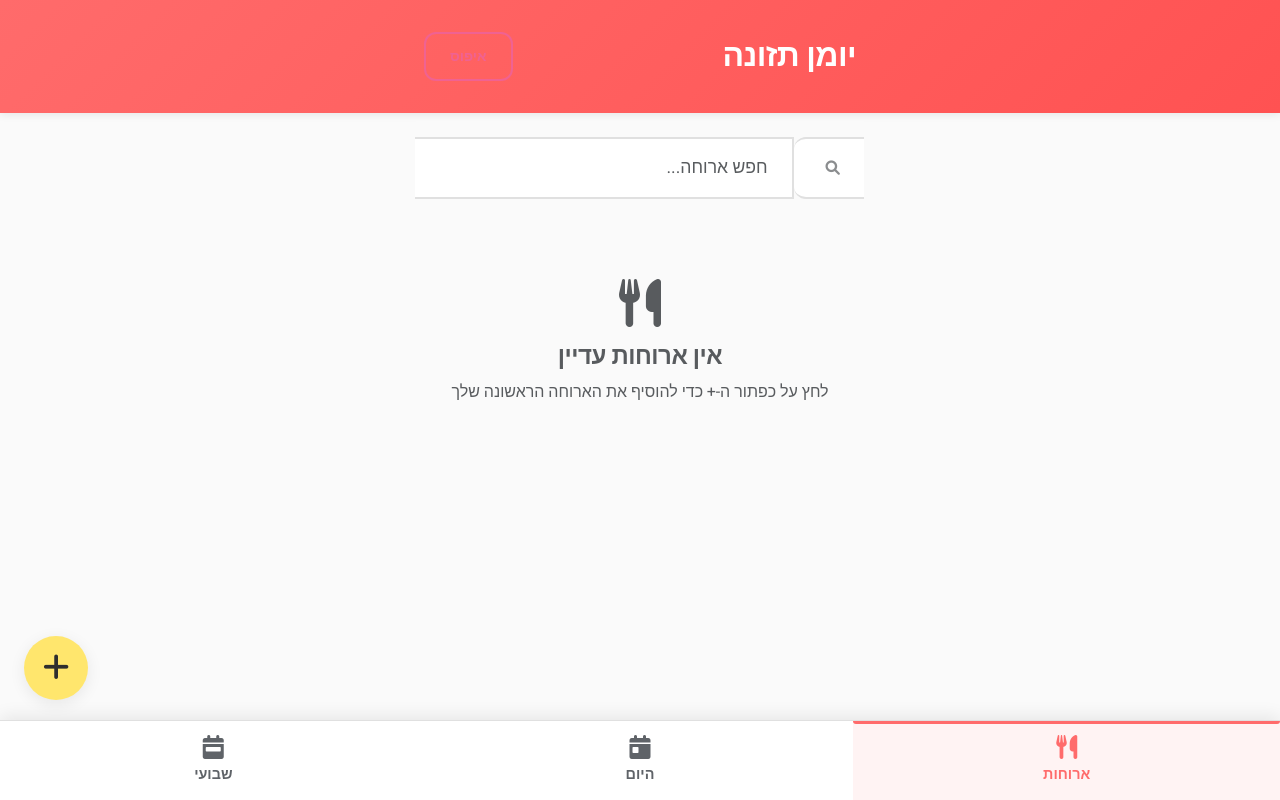
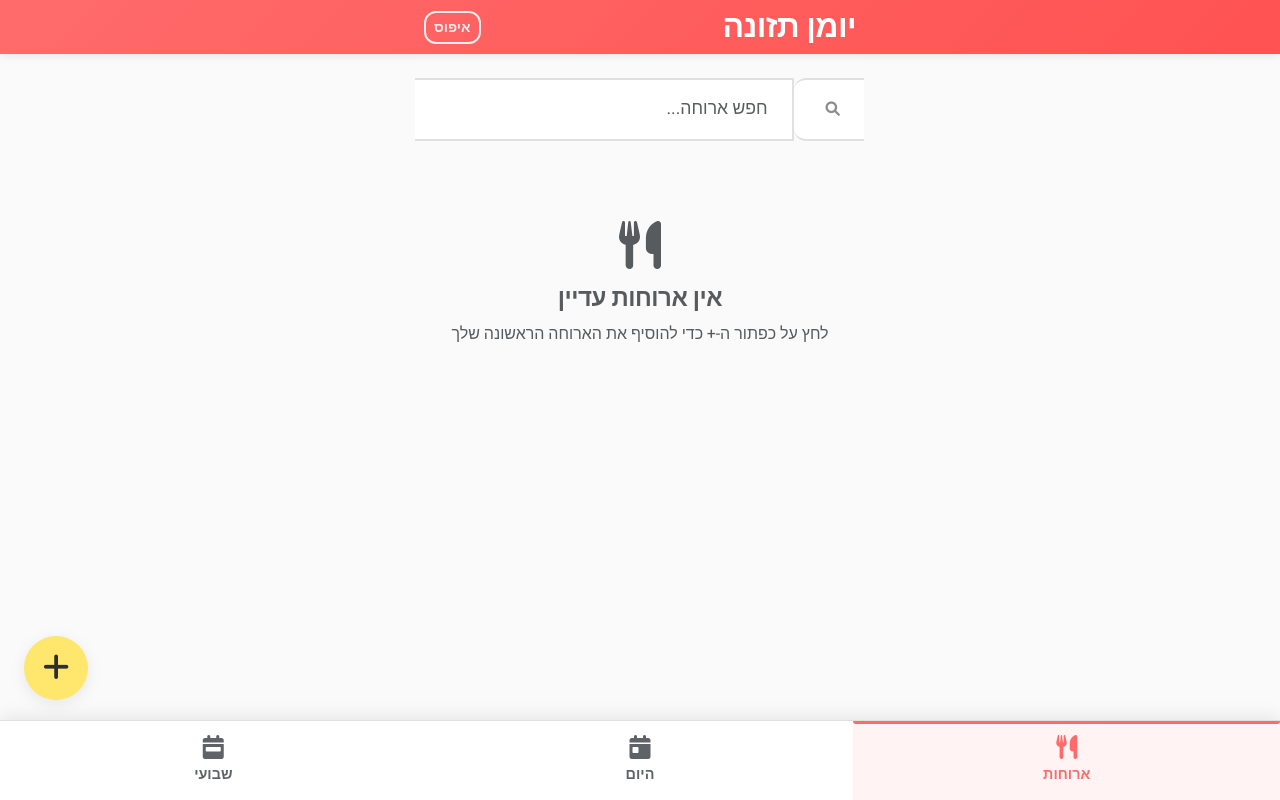
Before and after one commit to levialon/food-logger, a plain HTML site: page index.html in a window 1280 px wide. Drawn offline with nearby package versions, Linux system fonts and the light colour scheme.

Commit message:
Update foodlogger.css

```diff
--- a/foodlogger.css
+++ b/foodlogger.css
@@ -6,7 +6,7 @@
         --accent-color: #FFE66D;
         --success-color: #6BCF7F;
         --warning-color: #FF8A65;
-        --danger-color: #F06292;
+        --danger-color: #eeeeee;
         --surface-color: #FFFFFF;
         --background-color: #FAFAFA;
         --on-surface: #2E2E2E;
@@ -52,7 +52,7 @@
       .header {
         background: linear-gradient(135deg, var(--primary-color) 0%, var(--primary-dark) 100%);
         color: white;
-        padding: 2rem 0;
+        padding: 0.5rem 0;
         margin-bottom: 1.5rem;
         box-shadow: var(--elevation-2);
       }
@@ -251,7 +251,7 @@
         color: var(--danger-color);
         background: transparent;
         font-weight: 600;
-        padding: 0.75rem 1.5rem;
+        //padding: 0.75rem 1.5rem;
         border-radius: var(--border-radius-sm);
         transition: all 0.3s cubic-bezier(0.4, 0, 0.2, 1);
       }
```
